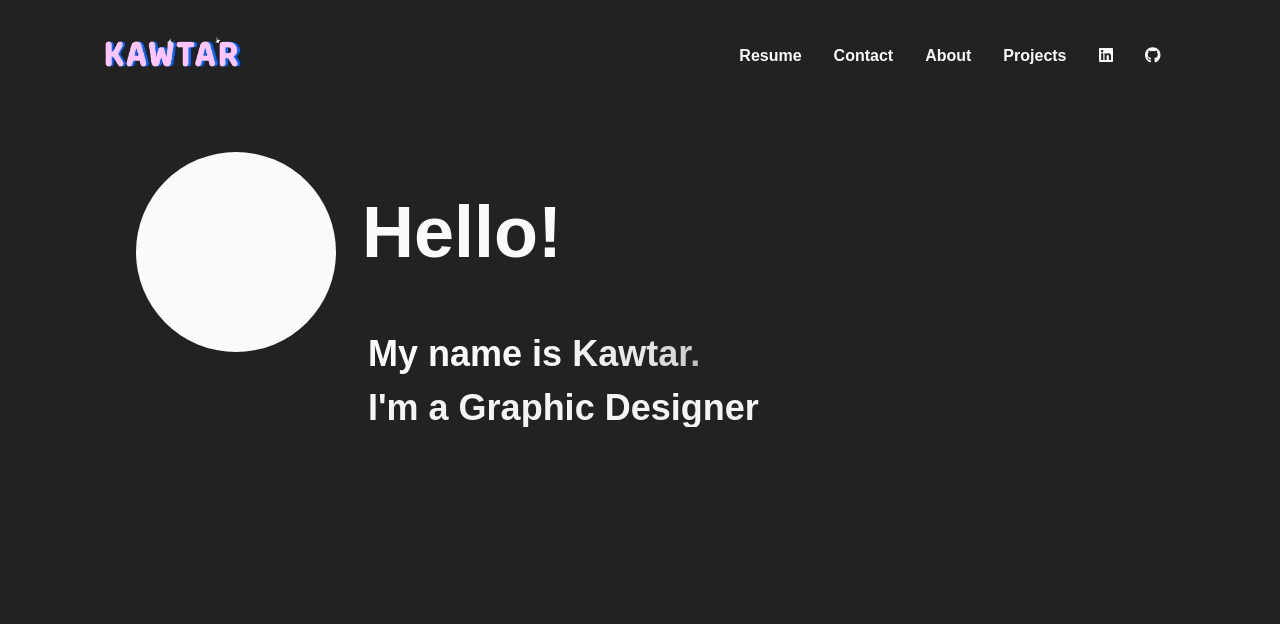
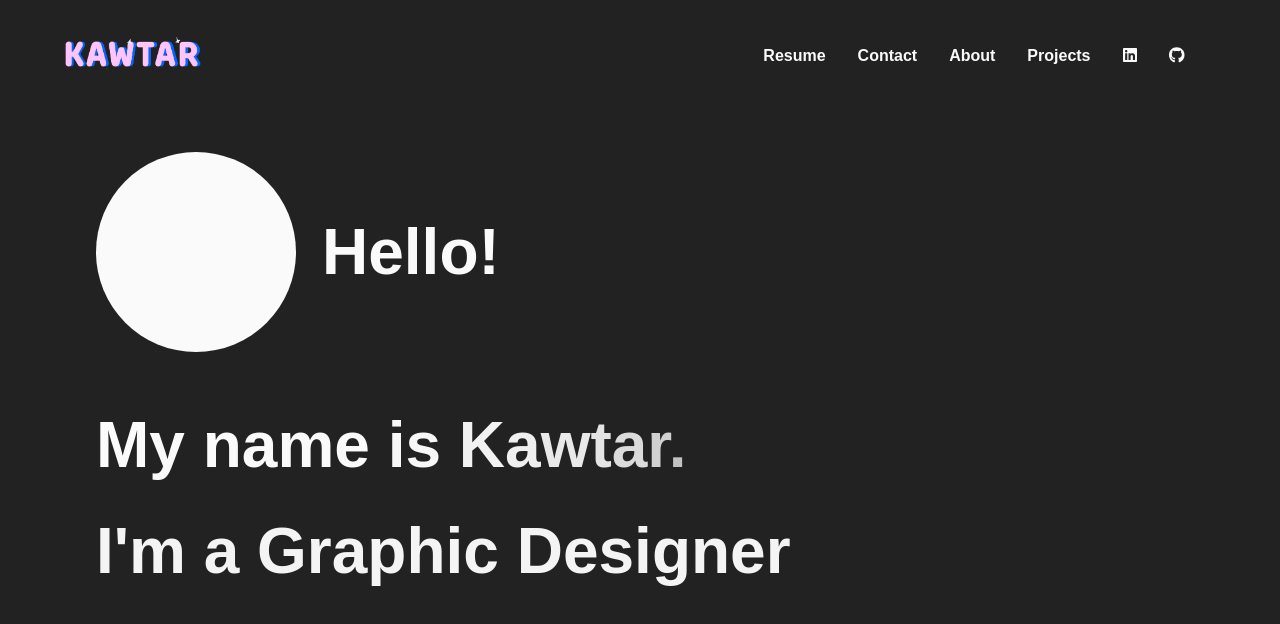
Before and after one commit to kawtarzz/nextjs-framer-site, a Next.js app: page / in a window 1280 px wide. Shown: the top 624 px of the page. Built offline with nearby package versions, Linux system fonts and the light colour scheme.

Commit message:
image and app update

```diff
--- a/app/about/page.tsx
+++ b/app/about/page.tsx
@@ -1,20 +1,32 @@
 "use client";
 import React from "react";
 import "@/app/globals.css";
+import Image from "next/image";
+import Kawtar from "@/images/Kawtar.svg";
 
 export default function About() {
   return (
-    <div className="about-page">
+    <>
+      <div className="about-page container">
+        <Image
+          src={Kawtar}
+          alt="Kawtar image"
+          priority={true}
+          width={500}
+          height={500}
+        />
+
         <h1>
           Hello! I&apos;m Kawtar. I&apos;m a Nashville-based full-stack software
           developer and designer.
         </h1>
         <h3>
-        With a background in design and animation coupled with an obsession for
-        creating intuitive systems, I strive to deliver efficient solutions that
-        are user-friendly and visually appealing. I&apos;m a recent graduate of
-        Nashville Software School&apos;s Full-Stack Software Development
-        bootcamp with a BFA from the School of the Art Institute of Chicago.
+          With a background in design and animation coupled with an obsession
+          for creating intuitive systems, I strive to deliver efficient
+          solutions that are user-friendly and visually appealing. I&apos;m a
+          recent graduate of Nashville Software School&apos;s Full-Stack
+          Software Development bootcamp with a BFA from the School of the Art
+          Institute of Chicago.
         </h3>
         <p>
           Having gained development skills with use of React, Javascript, HTML,
@@ -23,12 +35,13 @@ export default function About() {
           with full CRUD functionally and visual branding. I&apos;m passionate
           about learning new technologies and am always looking for new
           challenges. Have a project you&apos;d like to discuss or a role
-        you&apos;d like to fill? Or if you just want to say hello, I&apos;d love
-        to hear from you!
+          you&apos;d like to fill? Or if you just want to say hello, I&apos;d
+          love to hear from you!
         </p>
-      <a href="mailto:kawtaryazzouzi@gmail.com" className="flat-button">
+        <a href="mailto:kawtaryazzouzi@gmail.com" className="alt-btn">
           Let&apos;s talk!
         </a>
       </div>
+    </>
   );
 }
--- a/app/components/JobTitle.tsx
+++ b/app/components/JobTitle.tsx
@@ -40,6 +40,7 @@ export const JobTitle = () => {
   }, []);
 
   return (
+    <>
       <div className="intro container">
         <div className="hello-block hello-text">
           <motion.div
@@ -56,7 +57,7 @@ export const JobTitle = () => {
                 restDelta: 0.01,
               },
             }}
-        >
+          />
           <motion.div
             initial={{ opacity: 0, scale: 2.5 }}
             animate={{ opacity: 1, scale: 1 }}
@@ -94,7 +95,10 @@ export const JobTitle = () => {
               </motion.span>
             ))}{" "}
           </motion.div>
-
+        </div>
+      </div>
+      <div className="intro container">
+        <div className="hello-block hello-text">
           <motion.div
             initial={{ opacity: 0, scale: 0.5 }}
             animate={{ opacity: 1, scale: 1 }}
@@ -114,8 +118,8 @@ export const JobTitle = () => {
             {"I'm"}&nbsp;{jobTitles[currentJobTitleIndex]}
             {"  "}
           </motion.div>
-        </motion.div>
         </div>
       </div>
+    </>
   );
 };
--- a/app/components/LandingPage.tsx
+++ b/app/components/LandingPage.tsx
@@ -68,16 +68,14 @@ export default function LandingPage({
         </>
       )}
       {toggleCard && (
-        <div className="projects-page">
+        <>
           <motion.div
-            onClick={handleToggleCard}
-            className={"box small-box"}
-            initial={{ opacity: 0, scale: 1 }}
-            animate={{ opacity: 1, scale: 0.5, x: [0, 80, 0] }}
+            initial={{ opacity: 0, scale: 1.8 }}
+            animate={{ opacity: 1, scale: 1, x: [0, 80, 0] }}
             transition={{
               duration: 0.5,
               delay: 0.5,
-              ease: [0.2, 0.71, 0.2, 1.01],
+              ease: [0, 0.21, 0.2, 1.01],
               scale: {
                 type: "spring",
                 damping: 5,
@@ -86,10 +84,8 @@ export default function LandingPage({
               },
             }}
           />
-          <h1>Projects</h1>
-          <p>Here are some of my projects</p>
-          <ProjectsPage />
-        </div>
+          <ProjectsPage handleToggleCard={handleToggleCard} />
+        </>
       )}
     </>
   );
--- a/app/globals.css
+++ b/app/globals.css
@@ -59,17 +59,6 @@ button:hover {
   max-width: 400px;
 }
 
-.btn-pink {
-  background: transparent;
-  color: var(--accent);
-  border: 1.5px solid var(--light-pink);
-}
-
-.btn-pink:hover {
-  background: var(--light-pink);
-  color: var(--background);
-}
-
 a {
   color: var(--accent);
   text-decoration: none;
@@ -85,14 +74,13 @@ a {
 
 .section {
   margin: 0 auto;
-  max-width: 1200px;
+  max-width: 100%;
   padding: 0rem 2rem;
 }
 
 .container {
   display: inline-flex;
   flex-direction: column;
-  margin: 0 auto;
   width: 100%;
   z-index: 1;
   max-width: 1200px;
@@ -201,6 +189,7 @@ circle {
   transition: all 0.3s ease;
   margin-right: 2vh;
   margin-top: 5vh;
+  margin-bottom: 5vh;
 }
 
 @media screen and (max-width: 800px) {
@@ -244,8 +233,8 @@ circle {
 }
 
 .small-box {
-  width: 200px;
-  height: 200px;
+  width: 250px;
+  height: 250px;
   border-radius: 50%;
   background: var(--accent);
   cursor: pointer;
@@ -269,8 +258,6 @@ circle {
   }
 }
 
-
-
 .dot {
   width: 80px;
   height: 80px;
@@ -288,21 +275,20 @@ circle {
   padding: 1rem .5rem;
 }
 
-
 .hello-text {
   display: flex;
   flex-wrap: wrap;
-  font-size: 4.5rem;
+  font-size: 4rem;
+  font-weight: 550;
+  line-height: normal;
 }
 
 @media screen and (max-width: 800px) {
   .hello-text {
     display: flex;
-    flex-direction: row;
     flex-wrap: wrap;
-    font-size: 3.5rem;
+    font-size: 2.5rem;
     font-weight: 550;
-
   }
 }
 
@@ -336,20 +322,18 @@ circle {
   color: var(--orange);
 }
 
+
 button {
-  background: var(--yellow);
-  color: var(--background);
+  display: flex;
+  background: var(--light-pink);
   border: none;
   border-radius: 10px;
-  padding: 10px 20px;
+  padding: .5rem 1rem;
   font-size: 18px;
   font-weight: 700;
   cursor: pointer;
-  width: 100%;
-  text-align: left;
-  display: flex;
-  justify-content: space-between;
   align-items: center;
+  margin: .5rem auto;
 }
 
 button:hover {
@@ -358,6 +342,21 @@ button:hover {
 
 button path {
   fill: var(--background);
+}
+
+.alt-btn {
+  display: flex;
+  background: var(--yellow);
+  border: none;
+  border-radius: 10px;
+  padding: .5rem 1rem;
+  font-size: 18px;
+  font-weight: 700;
+  cursor: pointer;
+  text-align: left;
+  justify-content: space-between;
+  align-items: center;
+  margin: .5rem auto;
 }
 
 .menu-container {
@@ -376,8 +375,6 @@ button path {
   justify-content: left;
   margin: 0 auto;
   width: 100%;
-  max-width: 1200px;
-  max-height: 600px;
 }
 
 @media screen and (max-width: 800px) {
@@ -458,21 +455,6 @@ li:hover {
   scale: 1.1;
 }
 
-.card {
-  display: flex;
-  flex-direction: column;
-  align-items: center;
-  width: 100%;
-  margin: 1rem auto;
-}
-
-.card-list {
-  display: block;
-  flex-direction: row;
-  justify-content: center;
-  align-items: center;
-}
-
 .card-image-container {
   display: flex;
   flex-direction: row;
@@ -483,27 +465,42 @@ li:hover {
   max-width: 1200px;
 }
 
-
 .card-image {
-  border-radius: 10px;
   cursor: pointer;
   transition: all 0.3s ease;
   margin-top: 0;
-  border-radius: 12%;
-  max-width: 400px;
+  max-width: 300px;
+  max-height: 300px;
+}
+
+.card-image:hover {
+  transform: scale(1.1);
+  border: #ff99cc 2px solid;
+}
+
+.row {
+  display: flex;
+  flex-wrap: wrap;
+  padding: 0 4px;
+}
+
+.column {
+  flex: 55%;
+  max-width: 100%;
+  padding: 0 4px;
 }
 
 .card-title {
   font-weight: 700;
-  text-transform: uppercase;
+  color: var(--white);
   margin: 1rem 0;
   padding: .5rem 0;
   max-width: 500px;
 }
 
 .card-title p {
-  font-weight: 550;
-  color: #88bcff;
+  font-weight: 520;
+  color: var(--sky);
   text-transform: none;
   font-size: 1rem;
   margin: 0;
@@ -514,13 +511,19 @@ li:hover {
   display: flex;
   flex-direction: column;
   align-items: left;
-  justify-content: left;
   margin: 1rem auto;
-  width: 100%;
-  max-width: 800px;
-  max-height: 600px;
+  max-height: fit-content;
   overflow: auto;
+  padding: 1rem;
   text-decoration: none;
+  transition: all 0.3s ease;
+}
+
+.card-list {
+  display: flex;
+  flex-direction: row;
+  flex-wrap: wrap;
+  justify-content: center;
 }
 
 .resume-page {
@@ -536,26 +539,33 @@ li:hover {
 
 .landing-page {
   display: flex;
-  flex-direction: column;
+  flex-direction: row;
 }
 
 .intro {
   display: flex;
   flex-direction: column;
-  align-items: left;
-  justify-content: left;
+  align-items: center;
+  justify-content: center;
   margin: 0 auto;
   width: 100%;
   max-width: 1200px;
-  padding: 0rem 0rem;
-  padding-right: 5rem;
-  margin-top: -5rem;
+  padding: 1rem 0;
 }
 
 @media screen and (max-width: 800px) {
   .intro {
-    padding: 0rem 2rem;
-    padding-right: 0rem;
-    margin-top: -2.5rem;
+    display: flex;
+    padding: 2rem 0;
+    font-size: 1rem;
   }
 }
+
+.projects-page {
+  display: flex;
+  flex-direction: column;
+  align-items: center;
+  justify-content: center;
+  margin: 0 auto;
+  width: 100%;
+}
--- a/app/projects/page.tsx
+++ b/app/projects/page.tsx
@@ -1,11 +1,63 @@
 "use client";
 import "@/app/globals.css";
-import React, { useState, useEffect } from "react";
+import React, { useEffect } from "react";
 import { CardList } from "../components/Card";
 import { projects } from "../components/data";
+import { motion } from "framer-motion";
 
-const ProjectsPage = () => {
-  return <CardList projects={projects} />;
+const ProjectsPage = ({
+  handleToggleCard,
+}: {
+  handleToggleCard: () => void;
+}) => {
+  const projectsHeading = "Projects";
+
+  return (
+    <div className="projects-page">
+      <div className="hello-text-container">
+        <motion.div
+          onClick={handleToggleCard}
+          className={"box small-box"}
+          initial={{ opacity: 0, scale: 1 }}
+          animate={{ opacity: 1, scale: 0.5, x: [0, 80, 0] }}
+          transition={{
+            duration: 0.5,
+            delay: 0.5,
+            ease: [0.2, 0.71, 0.2, 1.01],
+            scale: {
+              type: "spring",
+              damping: 5,
+              stiffness: 100,
+              restDelta: 0.001,
+            },
+          }}
+        />
+        <div className="hello-text">
+          {projectsHeading.split("").map((char, index) => (
+            <motion.span
+              key={char + "-" + index}
+              className={"hello-text " + char + "-" + index}
+              initial={{ opacity: 0, scale: 1.5 }}
+              animate={{ opacity: 1, scale: 1, x: [null, 40, 10] }}
+              transition={{
+                duration: 0.5,
+                delay: 0.7 + index / 10,
+                ease: [0.2, 0.71, 0.2, 1.01],
+                scale: {
+                  type: "spring",
+                  damping: 5,
+                  stiffness: 100,
+                  restDelta: 0.001,
+                },
+              }}
+            >
+              {char}
+            </motion.span>
+          ))}{" "}
+        </div>
+        <CardList projects={projects} />
+      </div>
+    </div>
+  );
 };
-
 export default ProjectsPage;
```
Also changed, not shown: app/components/Card.tsx (+31 -29 lines), app/components/data.ts (+41 -0 lines), 1 other file (tests, documents, lock files or other folders). Lines whose indentation alone changed are shown as unchanged.
